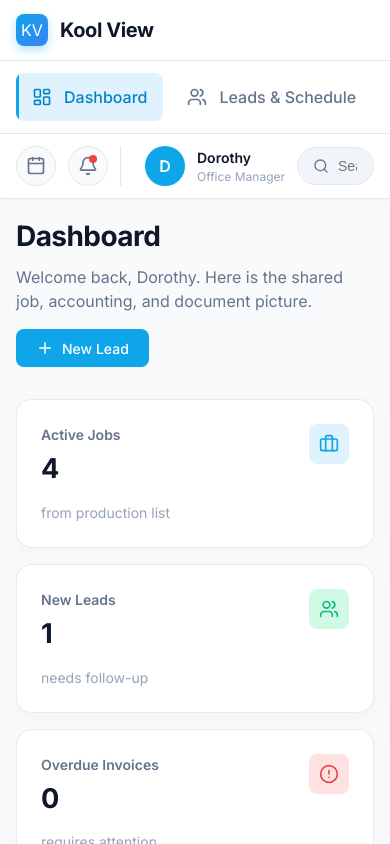
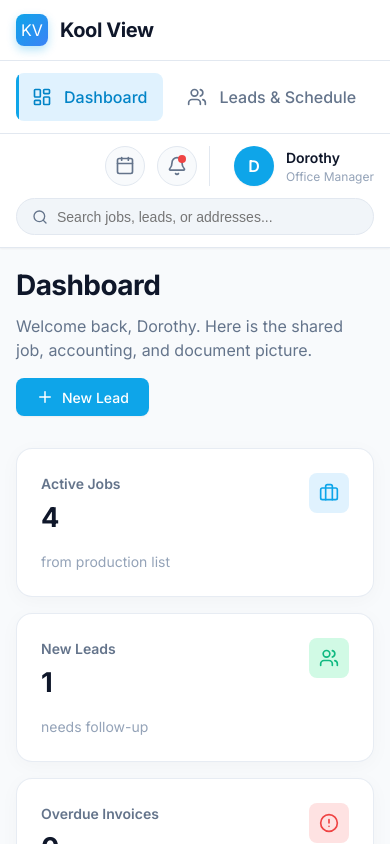
Before and after one commit to ahmadhassan91/KoolView, a React (Vite) app: page / in a window 390 px wide. Built offline with nearby package versions, Linux system fonts and the light colour scheme.

Commit message:
fix: improve mobile header search layout

```diff
--- a/src/index.css
+++ b/src/index.css
@@ -765,7 +765,8 @@ button {
 
   .top-header > div:first-child {
     order: 10;
-    flex-basis: 100%;
+    flex: 0 0 100% !important;
+    min-width: 0;
   }
 
   .top-header > div:first-child > div {
```
